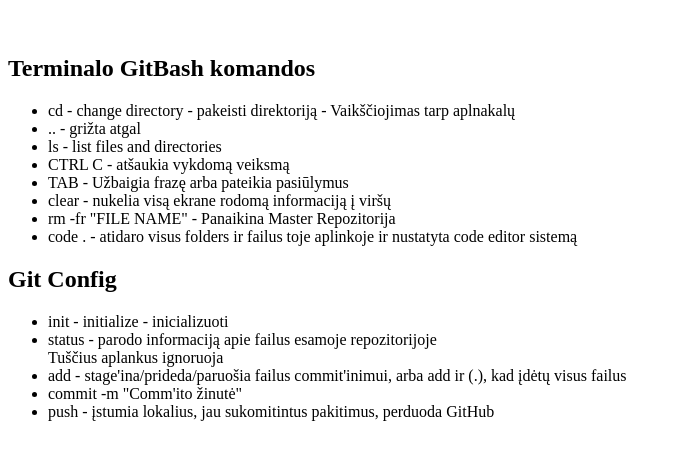
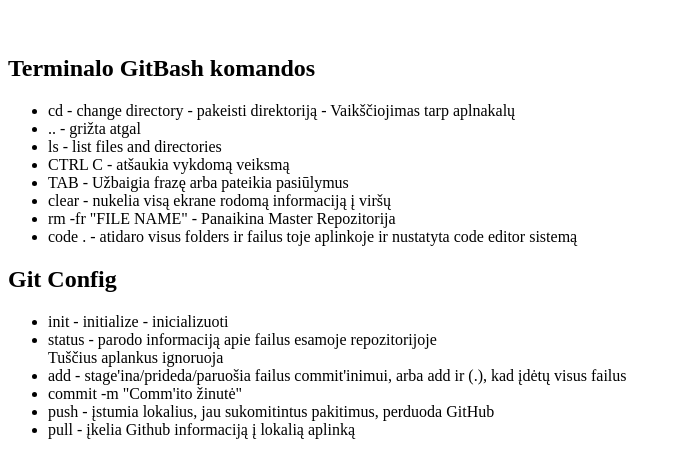
Before and after one commit to Smaidziunas/CodeAcademy, a plain HTML site: page Paskaitos/4 paskaita Git and GitHub/index.html in a window 1280 px wide. Shown: the part 2803-3258 px from the top of the page, without its empty margins (0-681 px from the left). Drawn offline with Linux system fonts and the light colour scheme.

Commit message:
pull funkcija

```diff
--- a/Paskaitos/4 paskaita Git and GitHub/index.html
+++ b/Paskaitos/4 paskaita Git and GitHub/index.html
@@ -106,6 +106,7 @@
         <li>add - stage'ina/prideda/paruošia failus commit'inimui, arba add ir (.), kad įdėtų visus failus</li>
         <li>commit -m "Comm'ito žinutė"</li>
         <li>push - įstumia lokalius, jau sukomitintus pakitimus, perduoda GitHub</li>
+        <li>pull - įkelia Github informaciją į lokalią aplinką</li>
         </p>
 
 
```
